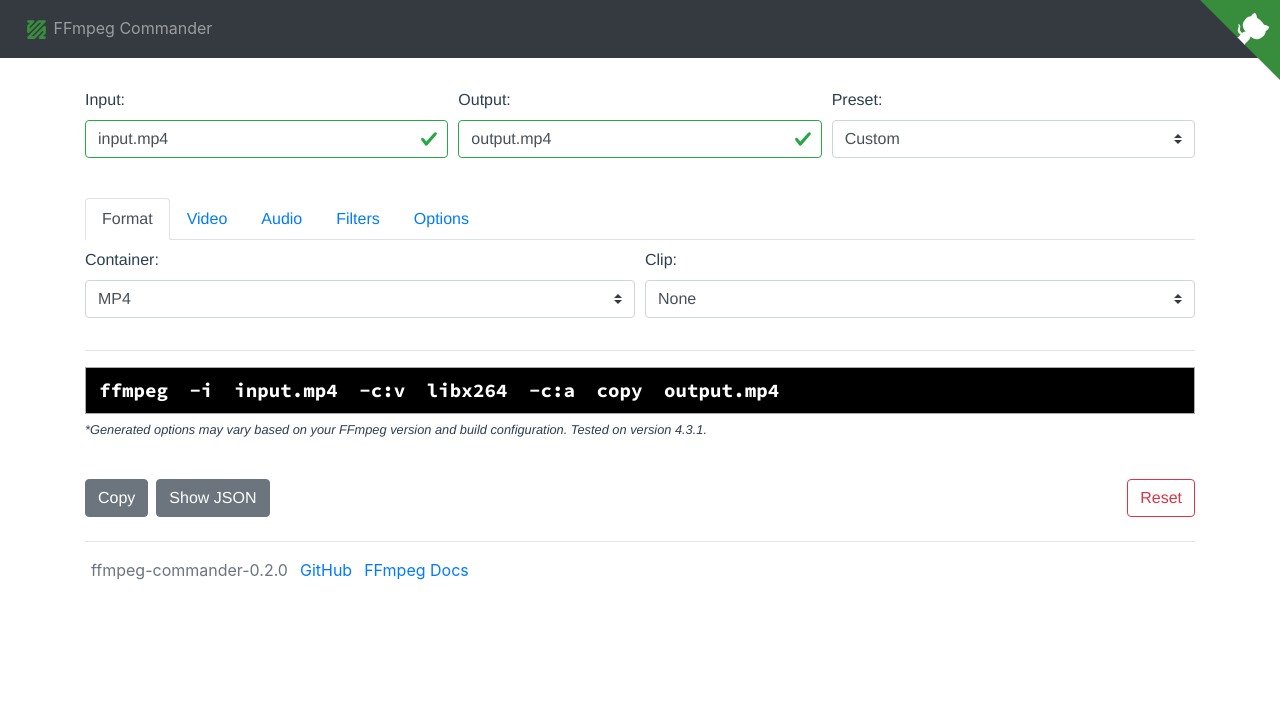
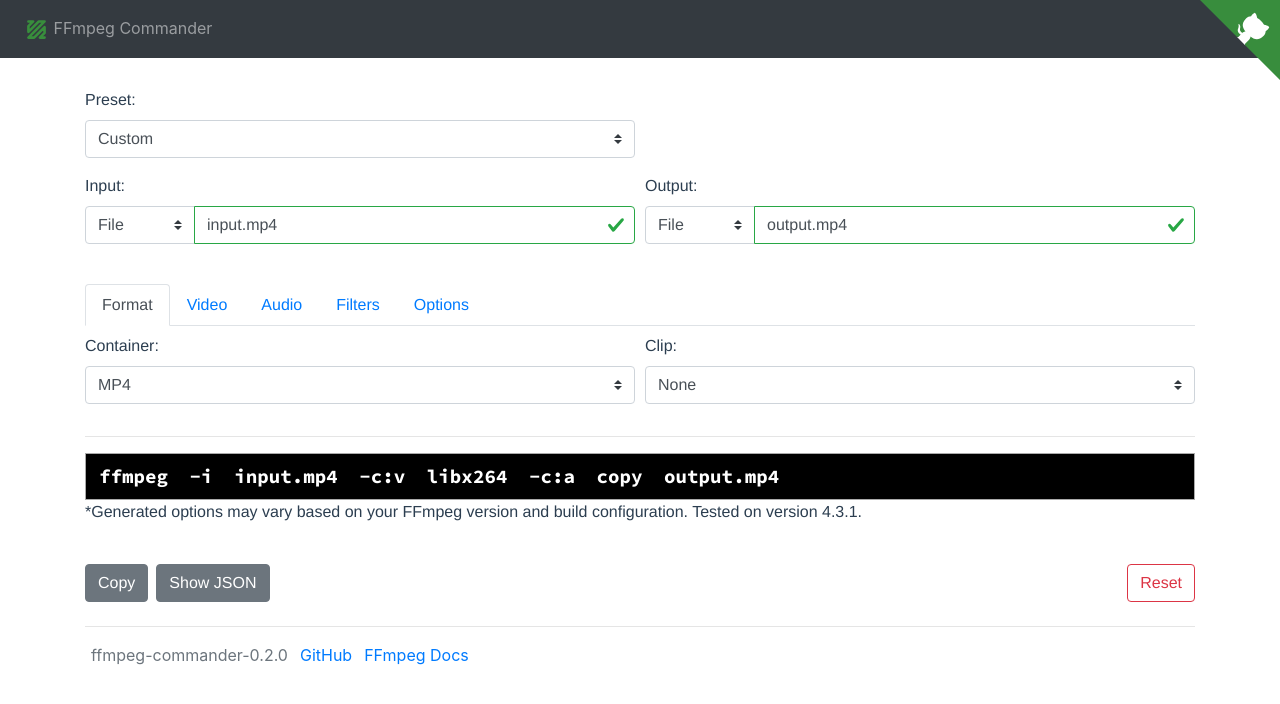
Before and after one commit to alfg/ffmpeg-commander, a Vue app: page / in a window 1280 px wide. Shown: the top 704 px of the page. Built offline with nearby package versions, Linux system fonts and the light colour scheme; what vue-highlightjs would draw is missing.

Commit message:
Add input and output protocol options: file, ftp, http, https, rtmp, srt, tcp, udp.

```diff
--- a/src/components/Editor.vue
+++ b/src/components/Editor.vue
@@ -1,28 +1,7 @@
 <template>
   <div class="editor">
     <b-form-row>
-      <b-col>
-        <b-form-group label="Input:" label-for="input">
-          <b-form-input
-            class="mb-2"
-            v-model="form.input"
-            :state="Boolean(form.input)"
-            placeholder="Example: input.mp4"
-          ></b-form-input>
-        </b-form-group>
-      </b-col>
-
-      <b-col>
-        <b-form-group label="Output:" label-for="output">
-          <b-form-input
-            v-model="form.output"
-            :state="Boolean(form.output)"
-            placeholder="Example: output.mp4"
-          ></b-form-input>
-        </b-form-group>
-      </b-col>
-
-      <b-col>
+      <b-col cols="6">
         <b-form-group label="Preset: " label-for="preset">
           <b-form-select
             class="u-full-width"
@@ -33,6 +12,48 @@
               <option v-for="item in o" :key="item.id" :value="item.value">{{item.name}}</option>
             </optgroup>
           </b-form-select>
+        </b-form-group>
+      </b-col>
+    </b-form-row>
+
+    <b-form-row>
+      <b-col>
+        <b-form-group label="Input:" label-for="input">
+          <b-input-group>
+            <b-form-select
+              class="protocol"
+              v-model="protocolInput"
+              @change="setProtocol('input', $event)"
+            >
+              <option v-for="o in protocols" :key="o.id" :value="o.value">{{o.name}}</option>
+            </b-form-select>
+
+            <b-form-input
+              v-model="form.input"
+              :state="Boolean(form.input)"
+              placeholder="Example: output.mp4"
+            ></b-form-input>
+          </b-input-group>
+        </b-form-group>
+      </b-col>
+
+      <b-col>
+        <b-form-group label="Output:" label-for="output">
+          <b-input-group>
+            <b-form-select
+              class="protocol"
+              v-model="protocolOutput"
+              @change="setProtocol('output', $event)"
+            >
+              <option v-for="o in protocols" :key="o.id" :value="o.value">{{o.name}}</option>
+            </b-form-select>
+
+            <b-form-input
+              v-model="form.output"
+              :state="Boolean(form.output)"
+              placeholder="Example: output.mp4"
+            ></b-form-input>
+          </b-input-group>
         </b-form-group>
       </b-col>
     </b-form-row>
@@ -113,6 +134,7 @@
 
 
 const {
+  protocols,
   containers,
   codecs,
 } = form;
@@ -133,6 +155,8 @@
       default: {},
       preset: 'custom',
       presets: presets.getPresetOptions(),
+      protocolInput: 'movie.mp4',
+      protocolOutput: 'movie.mp4',
       form: {
         input: 'input.mp4',
         output: 'output.mp4',
@@ -191,6 +215,7 @@
           extra: [],
         },
       },
+      protocols,
       containers,
       codecs,
       cmd: null,
@@ -231,10 +256,12 @@
     },
   },
   methods: {
-    updateFile(file) {
-      this.form.input = file ? file.name : '';
-      this.updateOutput();
-      this.generateCommand();
+    setProtocol(type, value) {
+      if (type === 'input') {
+        this.form.input = value;
+      } else if (type === 'output') {
+        this.form.output = value;
+      }
     },
     setPreset(value) {
       this.reset();
@@ -244,10 +271,11 @@
     },
     generateCommand() {
       const {
-        input, output, format, video, audio, filters, options,
+        protocol, input, output, format, video, audio, filters, options,
       } = this.form;
 
       const opt = {
+        protocol,
         input,
         output,
 
@@ -311,7 +339,9 @@
       if (this.form.output) {
         const { format, output } = this.form;
         const ext = path.extname(output);
-        this.form.output = `${output.replace(ext, `.${format.container}`)}`;
+        if (ext) {
+          this.form.output = `${output.replace(ext, `.${format.container}`)}`;
+        }
       }
     },
     copyToClipboard() {
@@ -401,10 +431,8 @@
 </script>
 
 <style scoped>
-.disclaimer {
-  font-style: italic;
-  font-size: 0.8em;
-  padding-top: 6px;
+.protocol {
+  flex: 0 0 20% !important;
 }
 .hidden-cmd {
   opacity: 0;
--- a/src/form.js
+++ b/src/form.js
@@ -1,4 +1,14 @@
 const form = {
+  protocols: [
+    { name: 'File', value: 'movie.mp4' },
+    { name: 'FTP', value: 'ftp://[user[:password]@]server[:port]/path/to/remote/movie.mp4' },
+    { name: 'HTTP', value: 'http://server:port/movie.mp4' },
+    { name: 'HTTPS', value: 'https://server:port/movie.mp4' },
+    { name: 'RTMP', value: 'rtmp://[username:password@]server[:port][/app][/instance][/playpath]' },
+    { name: 'SRT', value: 'srt://hostname:port[?options]' },
+    { name: 'TCP', value: 'tcp://hostname:port[?options]' },
+    { name: 'UDP', value: 'udp://hostname:port[?options]' },
+  ],
   containers: {
     video: [
       { name: 'MP4', value: 'mp4' },
```
